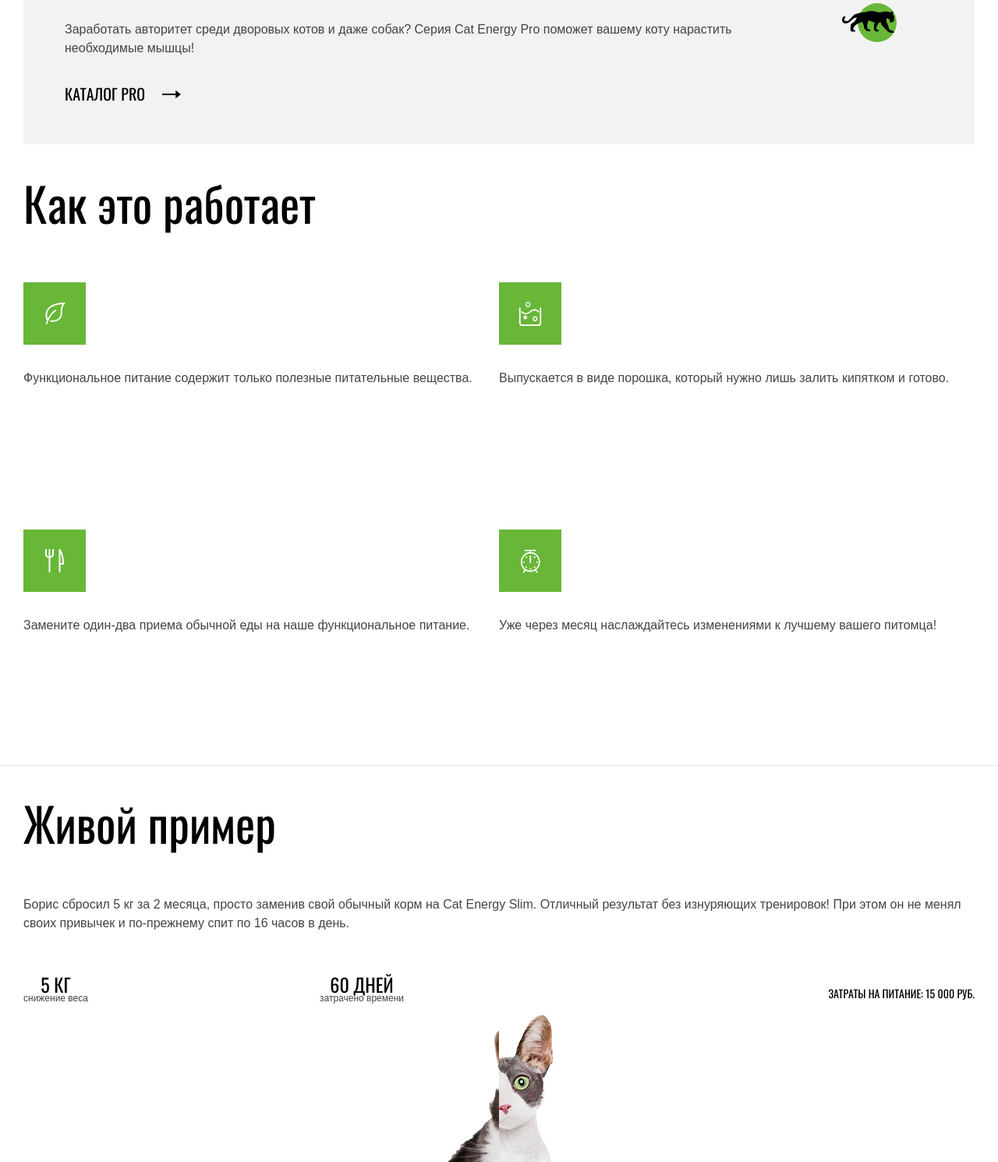
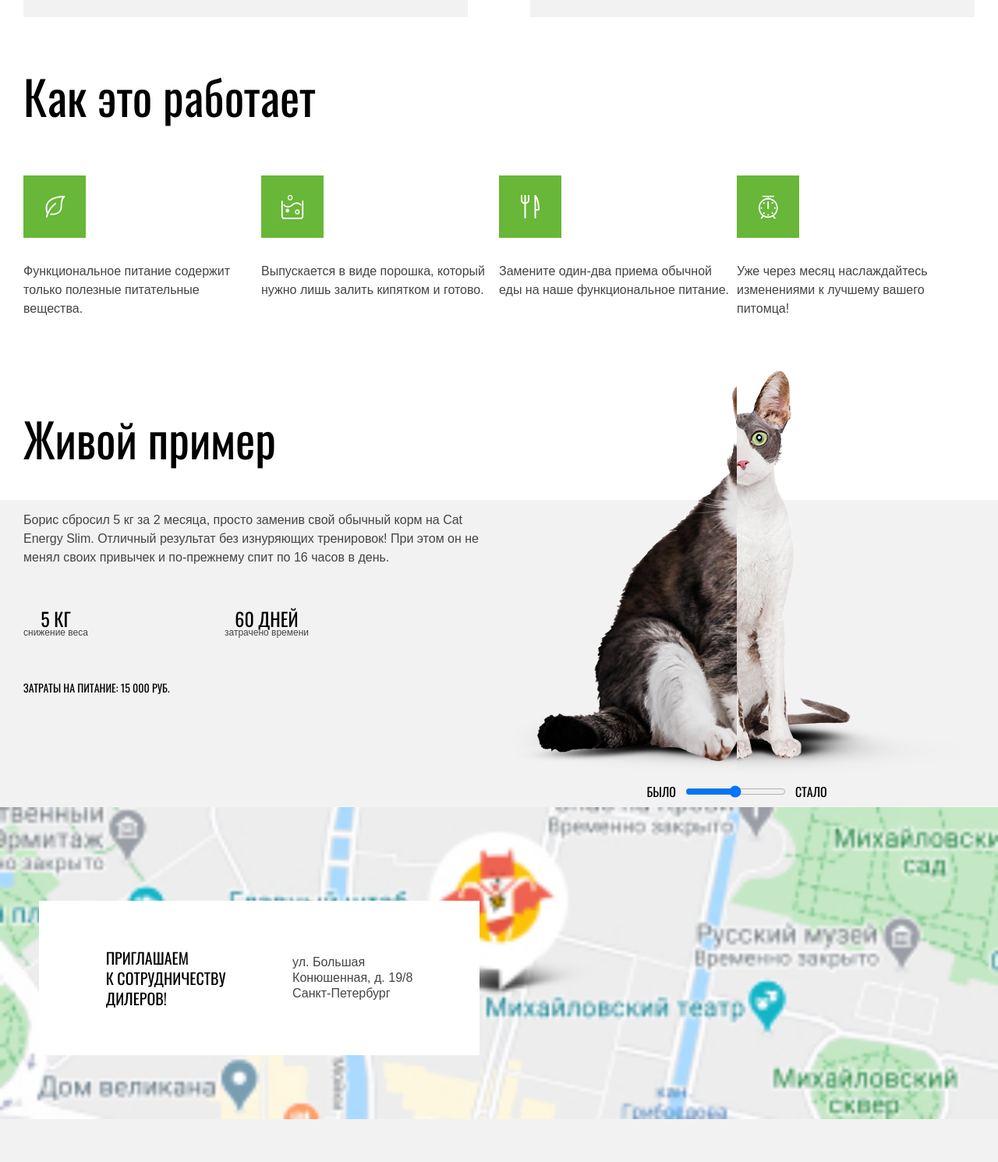
Before and after one commit to itwaslazyday/1858125-cat-energy-24, a website: page source/index.html in a window 1280 px wide. Shown: the part 910-2400 px from the top of the page at 78% size. Drawn offline with nearby package versions, Linux system fonts and the light colour scheme; files that its build step writes are made by us from their sources.

Commit message:
Правка замечаний по главной странице

```diff
--- a/source/index.html
+++ b/source/index.html
@@ -83,11 +83,11 @@
       </section>
 
       <section class="examples">
-        <div class="container">
-          <div class="examples__box">
+        <div class="container examples__container">
+          <div class="examples__wrapper-out">
             <h2 class="heading-secondary examples__title">Живой пример</h2>
             <p class="examples__text">Борис сбросил 5 кг за 2 месяца, просто заменив свой обычный корм на Cat Energy Slim. Отличный результат без изнуряющих тренировок! При этом он не менял своих привычек и по-прежнему спит по 16 часов в день.</p>
-            <div class="examples__container">
+            <div class="examples__wrapper-in">
               <dl class="examples__list">
                 <div class="examples__item">
                   <dt class="examples__number">5 кг</dt>
@@ -132,7 +132,7 @@
     </main>
 
     <footer class="page-footer">
-      <div class="container">
+      <div class="container page-footer__container">
         <div class="footer-logo page-footer__logo">
           <a class="footer-logo__link">
             <img class="brand-image" src="img/footer-brand-logo.svg" width="128" height="24" alt="Бренд магазина Cat Energy">
--- a/source/less/blocks/advantages.less
+++ b/source/less/blocks/advantages.less
@@ -7,7 +7,8 @@
   }
 
   @media (min-width: @desktop-width) {
-    padding-bottom: 6px;
+    border-bottom: none;
+    padding-bottom: 7px;
   }
 }
 
@@ -27,11 +28,11 @@
   @media (min-width: @tablet-width) {
     display: grid;
     grid-template-columns: repeat(2, 1fr);
+    row-gap: 37px;
   }
 
   @media (min-width: @desktop-width) {
-    display: flex;
-    justify-content: space-between;
+    grid-template-columns: repeat(4, 1fr);
   }
 }
 
@@ -45,6 +46,8 @@
     width: 60px;
     height: 60px;
     background-color: @green;
+    background-position: center;
+    background-repeat: no-repeat;
     top: 0;
     left: 0;
 
@@ -57,30 +60,22 @@
 
   &--icon-natural::before {
     background-image: url("../../img/advantages-icon-natural.svg");
-    background-position: center;
-    background-repeat: no-repeat;
   }
 
   &--icon-fast::before {
     background-image: url("../../img/advantages-icon-fast.svg");
-    background-position: center;
-    background-repeat: no-repeat;
   }
 
   &--icon-replace::before {
     background-image: url("../../img/advantages-icon-replace.svg");
-    background-position: center;
-    background-repeat: no-repeat;
   }
 
   &--icon-result::before {
     background-image: url("../../img/advantages-icon-result.svg");
-    background-position: center;
-    background-repeat: no-repeat;
   }
 
   @media (min-width: @tablet-width) {
-    margin-bottom: 37px;
+    margin-bottom: 0;
     min-height: 280px;
   }
 }
--- a/source/less/blocks/cat-slider.less
+++ b/source/less/blocks/cat-slider.less
@@ -3,6 +3,10 @@
   position: relative;
   flex-direction: column;
   align-items: center;
+
+  @media (min-width: @desktop-width) {
+    width: 50%;
+  }
 }
 
 .cat-slider__list {
--- a/source/less/blocks/contacts.less
+++ b/source/less/blocks/contacts.less
@@ -51,6 +51,11 @@
 
 .contacts__map {
   display: block;
-  width: 100%;
-  height: 100%;
+  width: 100vw;
+  height: 362px;
+  object-fit: cover;
+
+  @media (min-width: @tablet-width) {
+    height: 400px;
+  }
 }
--- a/source/less/blocks/copyright.less
+++ b/source/less/blocks/copyright.less
@@ -2,6 +2,10 @@
   display: flex;
   justify-content: space-between;
   align-items: center;
+
+  @media (min-width: @tablet-width) {
+    justify-content: flex-end;
+  }
 }
 
 .copyright__text {
--- a/source/less/blocks/examples.less
+++ b/source/less/blocks/examples.less
@@ -6,12 +6,25 @@
     padding-top: 43px;
     background: none;
   }
+
+  @media (min-width: @desktop-width) {
+    padding-top: 0;
+    background-image: linear-gradient(to bottom, @white 30%, #f2f2f2 30%);
+    background-repeat: no-repeat;
+  }
 }
 
-.examples .container {
+.examples__container {
   @media (min-width: @desktop-width) {
     display: flex;
     justify-content: space-between;
+  }
+}
+
+.examples__wrapper-out {
+  @media (min-width: @desktop-width) {
+    width: 50%;
+    padding-top: 60px;
   }
 }
 
@@ -36,10 +49,15 @@
   }
 }
 
-.examples__container {
+.examples__wrapper-in {
   @media (min-width: @tablet-width) {
     display: flex;
     justify-content: space-between;
+    align-items: center;
+  }
+
+  @media (min-width: @desktop-width) {
+    display: block;
   }
 }
 
@@ -50,6 +68,11 @@
 
   @media (min-width: @tablet-width) {
     width: 40%;
+  }
+
+  @media (min-width: @desktop-width) {
+    width: 60%;
+    margin-bottom: 55px;
   }
 }
 
@@ -71,9 +94,15 @@
   .font(14px, 20px, @black);
   text-align: center;
   text-transform: uppercase;
+  margin: 0;
 
   @media (min-width: @tablet-width) {
-    width: 16%;
+    width: 18%;
     text-align: right;
   }
+
+  @media (min-width: @desktop-width) {
+    width: auto;
+    text-align: left;
+  }
 }
--- a/source/less/blocks/page-footer.less
+++ b/source/less/blocks/page-footer.less
@@ -6,10 +6,9 @@
   }
 }
 
-.page-footer .container {
+.page-footer__container {
   @media (min-width: @tablet-width) {
     display: flex;
-    justify-content: space-between;
     align-items: center;
   }
 }
@@ -19,7 +18,9 @@
   padding: 39px 0 32px;
 
   @media (min-width: @tablet-width) {
+    width: 33.34%;
     padding: 0;
+    text-align: left;
   }
 }
 
@@ -28,6 +29,7 @@
   border-top: 1px solid #d9d9d9;
 
   @media (min-width: @tablet-width) {
+    width: 33.34%;
     border: none;
     padding: 0;
   }
@@ -38,6 +40,7 @@
   border-top: 1px solid #d9d9d9;
 
   @media (min-width: @tablet-width) {
+    width: 33.34%;
     border: none;
     padding: 0;
   }
--- a/source/less/blocks/page-header.less
+++ b/source/less/blocks/page-header.less
@@ -10,7 +10,7 @@
     position: absolute;
     top: 81px;
     right: 0;
-    background-image: linear-gradient(to bottom, rgba(104, 183, 56, 0.85) 63%, @white 37%), url("../../img/header-background-mobile.jpg");
+    background-image: linear-gradient(to bottom, rgba(104, 183, 56, 0.85) 63%, @white 63%), url("../../img/header-background-mobile.jpg");
     background-position: top center;
     background-repeat: no-repeat;
     z-index: -1;
@@ -27,7 +27,7 @@
       display: block;
       height: 100%;
       top: 0;
-      background-image: linear-gradient(to right, @white 51%, rgba(104, 183, 56, 0.85) 50%), url("../../img/header-background-desktop.jpg");
+      background-image: linear-gradient(to right, @white 53%, rgba(104, 183, 56, 0.85) 53%), url("../../img/header-background-desktop.jpg");
       background-position: top right;
     }
   }
--- a/source/less/blocks/page.less
+++ b/source/less/blocks/page.less
@@ -1,4 +1,5 @@
 .page__body {
+  min-width: @mobile-width;
   height: 100%;
   display: flex;
   flex-direction: column;
--- a/source/less/helpers/container.less
+++ b/source/less/helpers/container.less
@@ -1,15 +1,14 @@
 .container {
   margin: 0 auto;
-  min-width: @mobile-width-min;
+  max-width: @mobile-width;
   padding: 0 20px;
 
   @media (min-width: @tablet-width) {
-    min-width: @tablet-width;
+    max-width: @tablet-width;
     padding: 0 30px;
   }
 
   @media (min-width: @desktop-width) {
-    width: @desktop-width;
-    padding: 0 40px;
+    max-width: @desktop-width;
   }
 }
--- a/source/less/variables.less
+++ b/source/less/variables.less
@@ -12,7 +12,6 @@
 @font-color-default: @gray;
 @font-color-arial: @gray;
 
-@mobile-width-min: 320px;
-@mobile-width-max: 767px;
+@mobile-width: 320px;
 @tablet-width: 768px;
-@desktop-width: 1300px;
+@desktop-width: 1280px;
```
